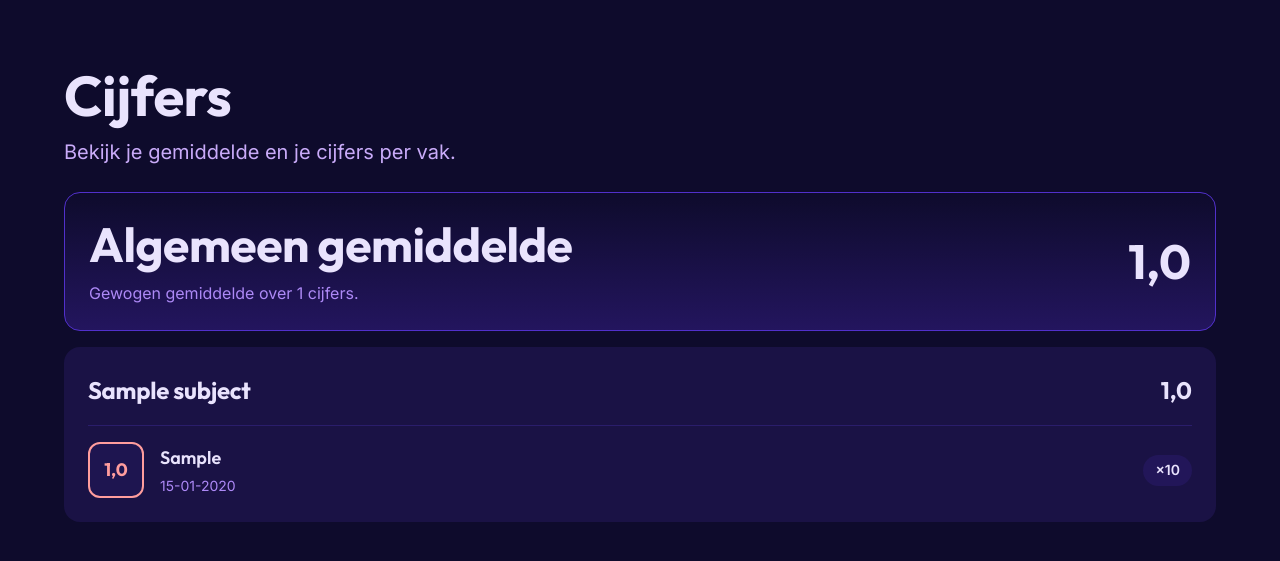
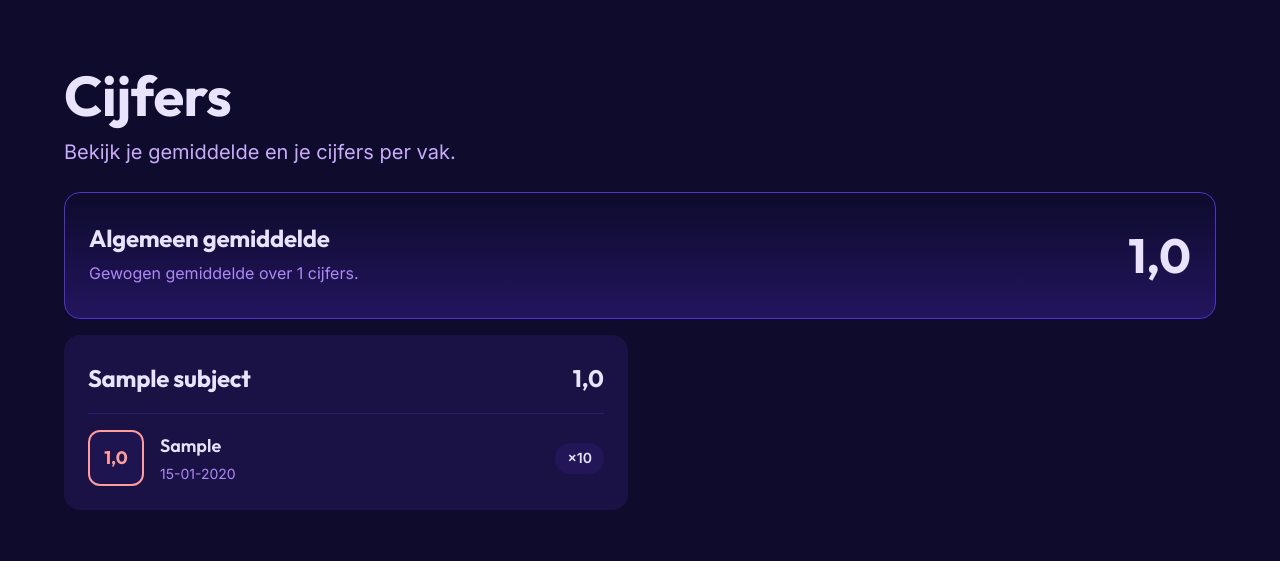
Before and after one commit to Richievdheij/schoolladder, a PHP site: page /pages/grades.php in a window 1280 px wide. Shown: the part 73-634 px from the top of the page. Run offline with PHP 8.4, Linux system fonts and the light colour scheme; tables that the repository leaves empty hold one stand-in row (values such as "Sample post").

Commit message:
[WIP] Styling update (span to div)

```diff
--- a/css/pages/grades.css
+++ b/css/pages/grades.css
@@ -19,6 +19,12 @@
   margin-top: 0;
 }
 
+/* Same size as the subject titles. Only h2's inside .card__head get this
+   automatically, and this one isn't in a .card__head. */
+.grades__summary h2 {
+  font-size: var(--fs-h4);
+}
+
 .grades__summary p {
   margin-top: var(--space-sm);
 }
@@ -29,6 +35,12 @@
   font-size: var(--fs-h2);
   font-weight: var(--fw-bold);
   color: var(--text-heading);
+}
+
+/* Cards in the same row keep their own height, so opening the older grades
+   in one card doesn't stretch the card next to it. */
+.grades__subjects {
+  align-items: start;
 }
 
 .grades__subject-title {
@@ -52,6 +64,7 @@
 
 /* Divider line between the header (subject + average) and the grade list below. */
 .grades__subject > .card__head {
+  align-items: center; /* baseline would put the icon out of line with the average */
   padding-bottom: var(--space-lg);
   border-bottom: 1px solid var(--border-subtle);
 }
--- a/pages/grades.php
+++ b/pages/grades.php
@@ -127,7 +127,8 @@ function renderGradeRow(array $row): void
                     <span class="grades__summary-value"><?= e(formatGrade(weightedAverage($grades))) ?></span>
                 </div>
 
-                <!-- One card per subject. -->
+                <!-- One card per subject, two columns from tablet width. -->
+                <div class="grid grid--2 grades__subjects">
                 <?php foreach ($bySubject as $subject => $data): ?>
                     <?php
                     $newest = $data['grades'][0];                 // newest grade, always visible
@@ -136,10 +137,10 @@ function renderGradeRow(array $row): void
 
                     <div class="card grades__subject">
                         <div class="card__head">
-                            <span class="grades__subject-title">
+                            <div class="grades__subject-title">
                                 <?= icon($data['icon']) ?>
                                 <h2><?= e($subject) ?></h2>
-                            </span>
+                            </div>
                             <span class="grades__subject-average"><?= e(formatGrade(weightedAverage($data['grades']))) ?></span>
                         </div>
 
@@ -167,6 +168,7 @@ function renderGradeRow(array $row): void
                     </div>
 
                 <?php endforeach; ?>
+                </div>
             </div>
 
         <?php endif; ?>
```
